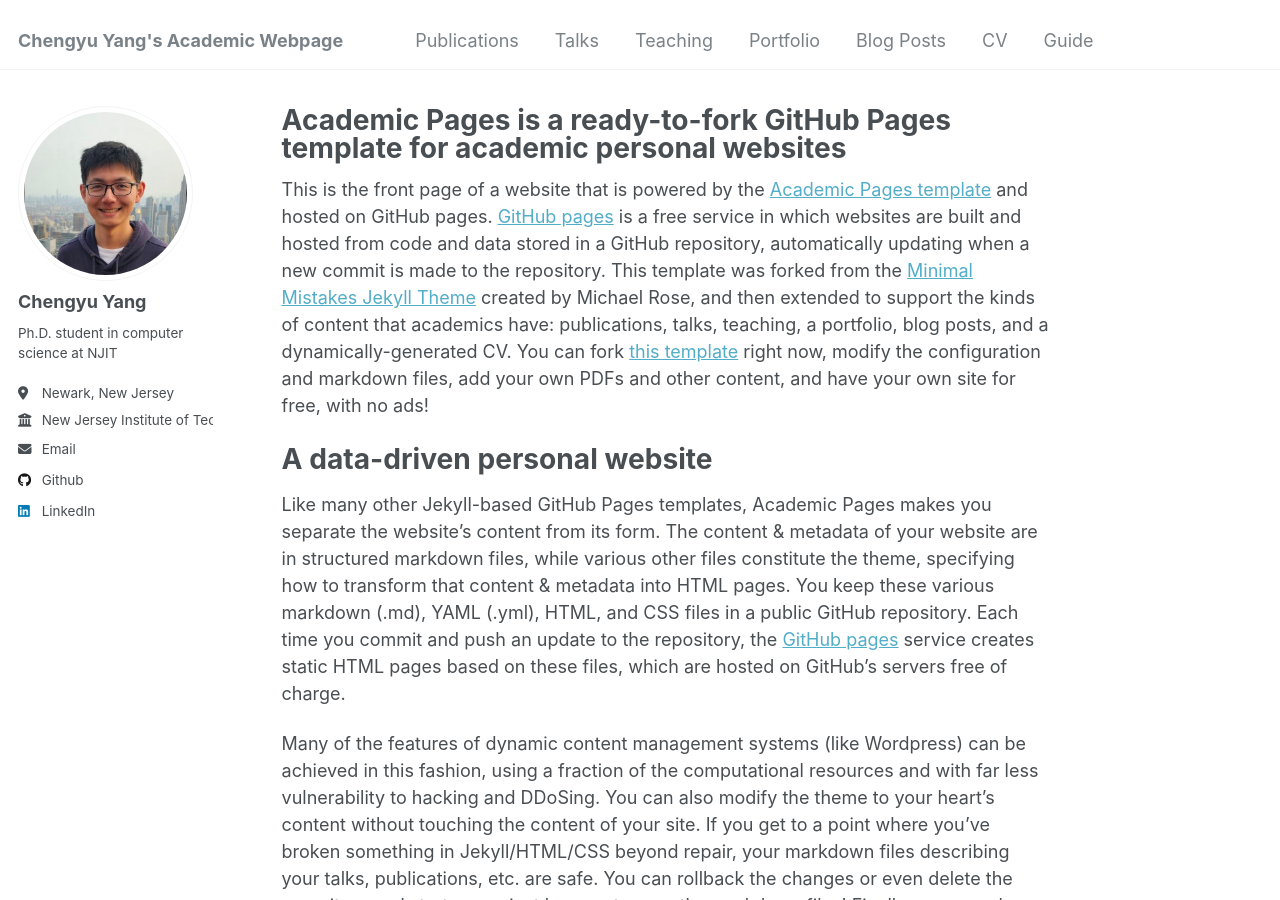
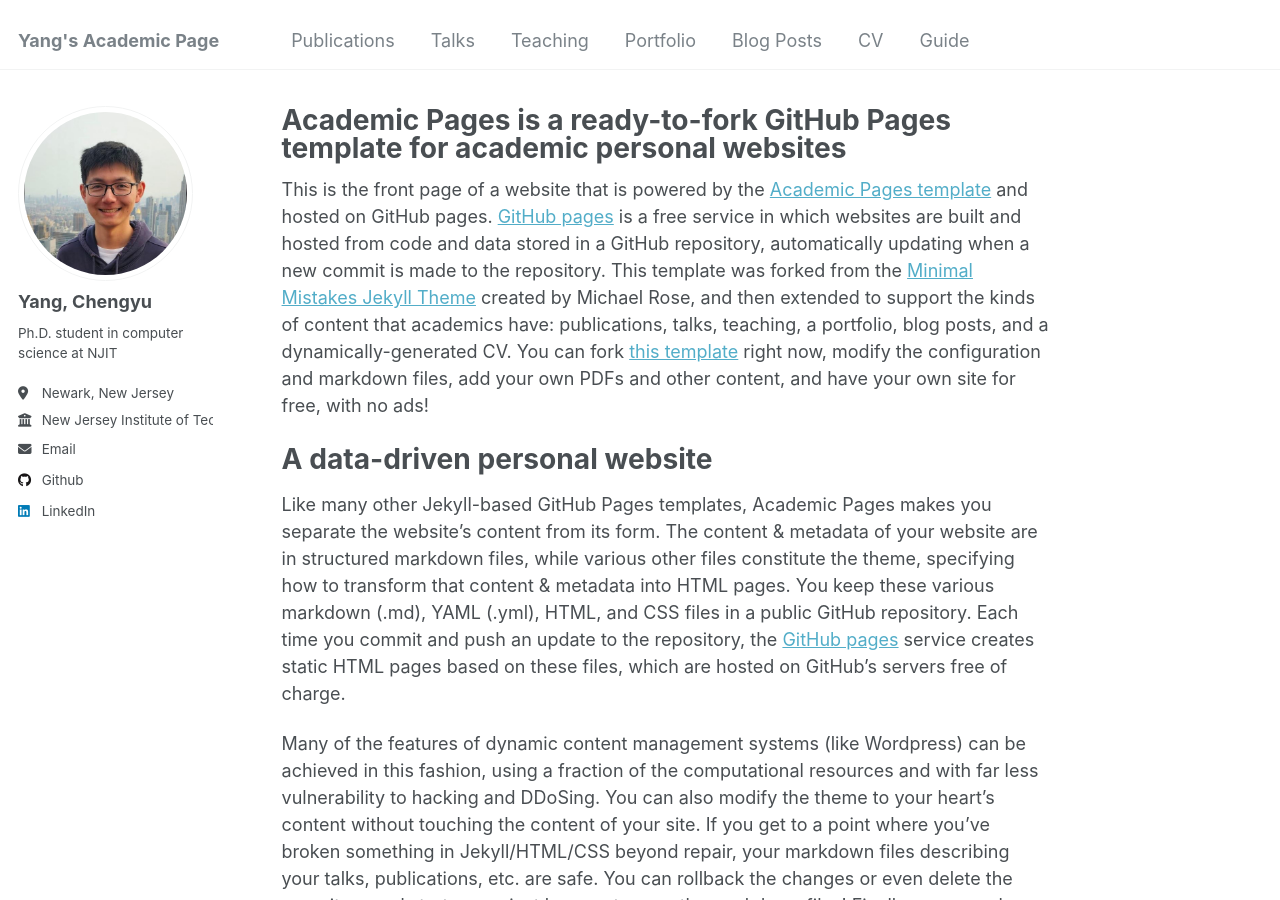
Before and after one commit to cyang322/cyang322.github.io, a Jekyll site: the page built from _pages/about.md, in a window 1280 px wide and 900 px high. Built offline with Jekyll 4.4.1, drawn with Linux system fonts in a browser that asks for light colours.

Commit message:
Update _config.yml

```diff
--- a/_config.yml
+++ b/_config.yml
@@ -8,7 +8,7 @@
 
 # Basic Site Settings
 locale                   : "en-US"
-title                    : "Chengyu Yang's Academic Webpage"
+title                    : "Yang's Academic Page"
 title_separator          : "-"
 name                     : &name "Your Name"
 description              : &description "personal description"
@@ -22,11 +22,11 @@ repository               : "academicpages/academicpages.github.io"
 author:
   # Biographic information
   avatar           : "nycs.png"
-  name             : "Chengyu Yang"
+  name             : "Yang, Chengyu"
   pronouns         : # example: "she/her"
   bio              : "Ph.D. student in computer science at NJIT"
   location         : "Newark, New Jersey"
-  employer         : "New Jersey Institute \n of Technology"
+  employer         : "New Jersey Institute of Technology"
   uri              : # URL
   email            : "cy322@njit.edu"
 
```
